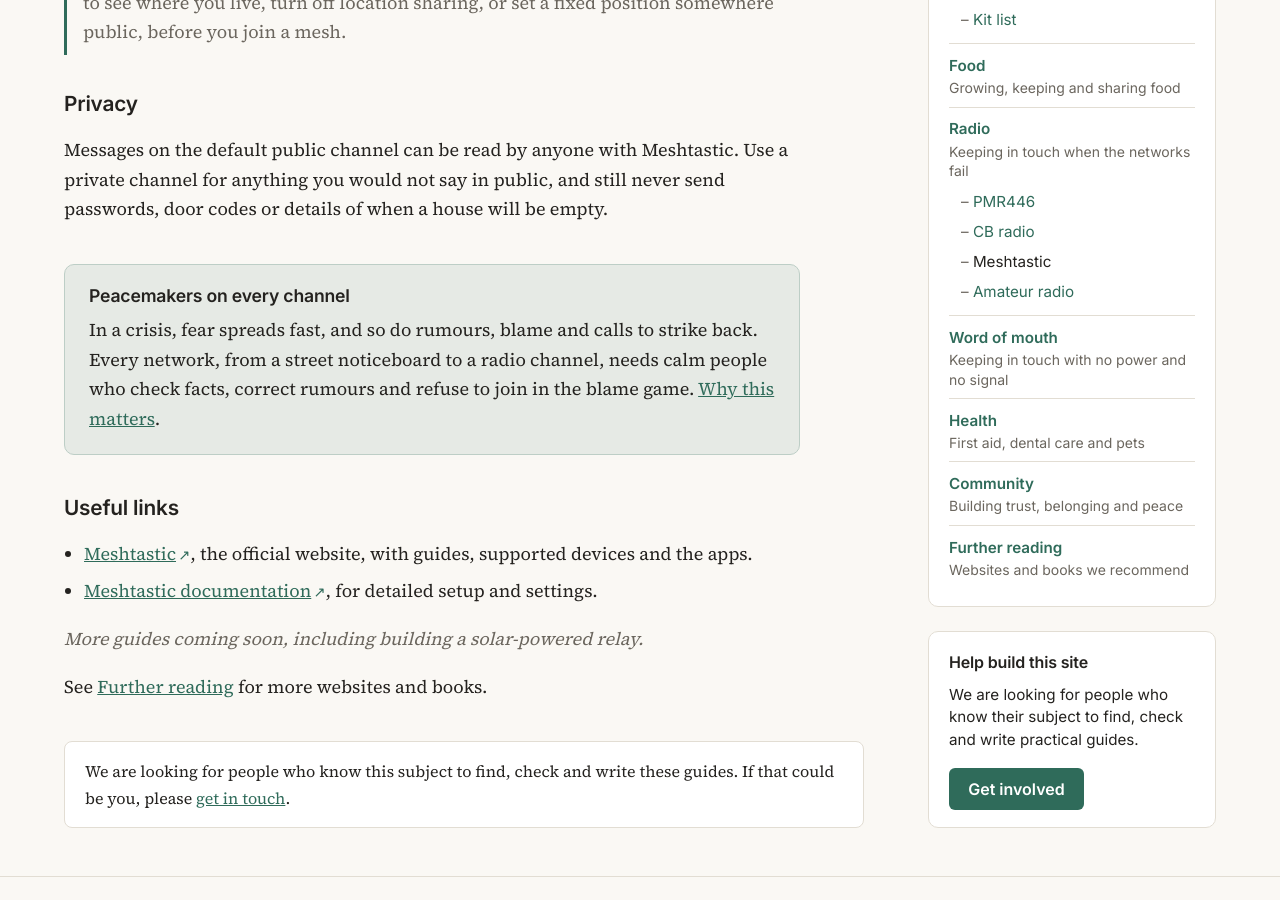
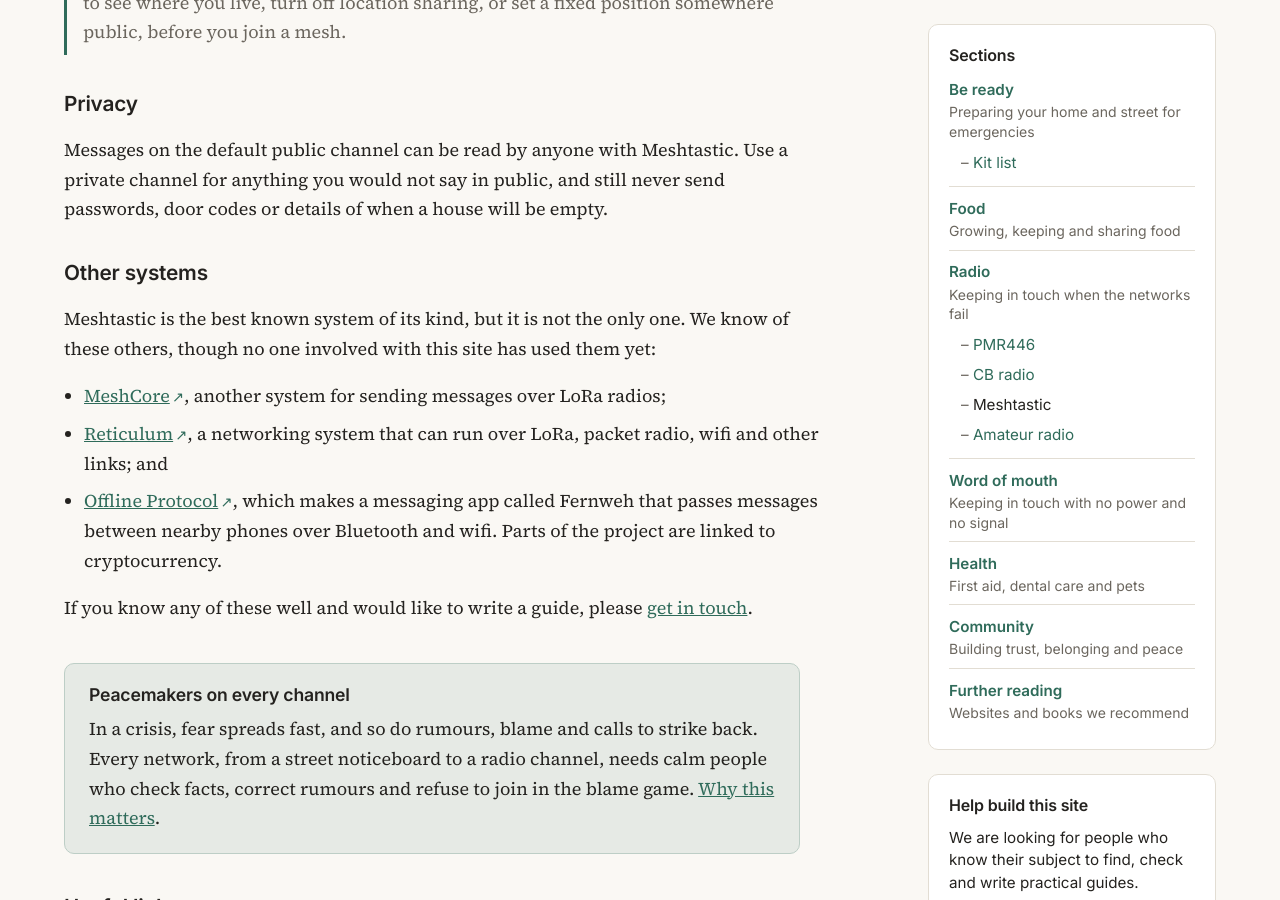
Before and after one commit to bwaymark/prepareforpeace-site, a Jekyll site: the page built from meshtastic.md, in a window 1280 px wide and 900 px high, scrolled down 2316 px. Built offline with Jekyll 4.4.1, drawn with Linux system fonts in a browser that asks for light colours.

Commit message:
Added altenatives to meshtastic

```diff
--- a/meshtastic.md
+++ b/meshtastic.md
@@ -48,6 +48,16 @@ Because messages reach many people at once and are written down, a calm, accurat
 
 Messages on the default public channel can be read by anyone with Meshtastic. Use a private channel for anything you would not say in public, and still never send passwords, door codes or details of when a house will be empty.
 
+## Other systems
+
+Meshtastic is the best known system of its kind, but it is not the only one. We know of these others, though no one involved with this site has used them yet:
+
+- [MeshCore](https://meshcore.co.uk/), another system for sending messages over LoRa radios;
+- [Reticulum](https://reticulum.network/), a networking system that can run over LoRa, packet radio, wifi and other links; and
+- [Offline Protocol](https://www.offlineprotocol.com/), which makes a messaging app called Fernweh that passes messages between nearby phones over Bluetooth and wifi. Parts of the project are linked to cryptocurrency.
+
+If you know any of these well and would like to write a guide, please [get in touch](/get-involved/).
+
 {% include peacemakers.html %}
 
 ## Useful links
```
Also changed, not shown: books.md (+1 -0 lines).
